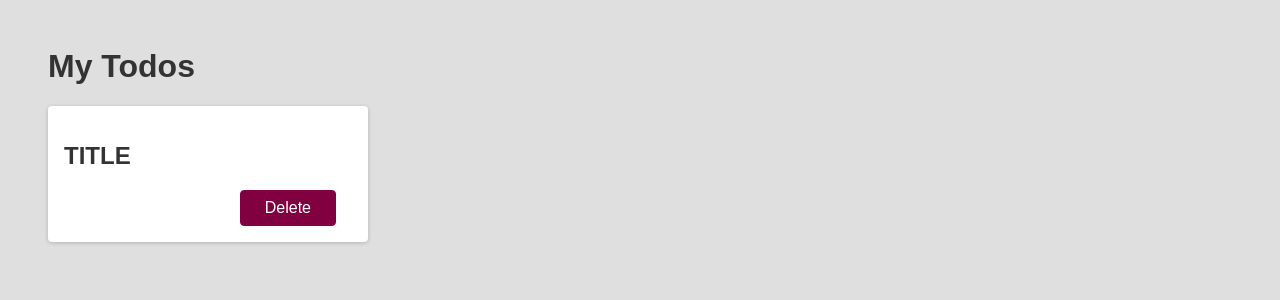
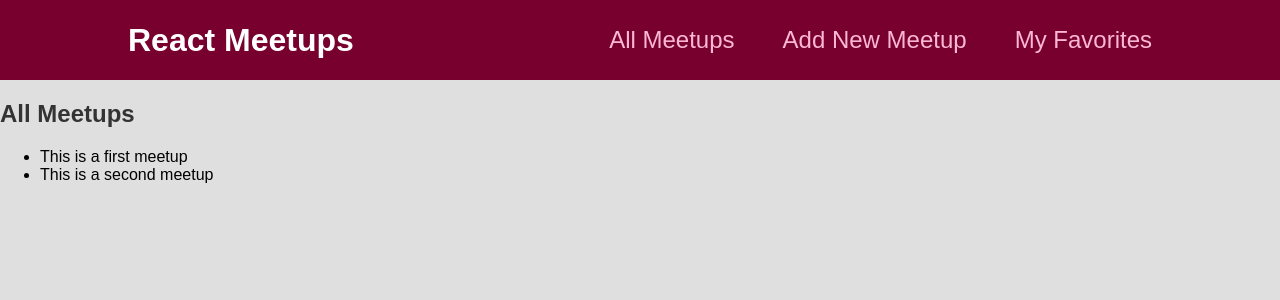
Before and after one commit to TrungH012006/react-practice, a React (Create React App) app in the folder my-react/react-course-p2/: page / in a window 1280 px wide. Shown: the top 300 px of the page. Built offline with nearby package versions, Linux system fonts and the light colour scheme.

Commit message:
Continue work with modules

```diff
--- a/my-react/react-course-p2/src/App.js
+++ b/my-react/react-course-p2/src/App.js
@@ -1,13 +1,22 @@
+import { Route, Routes } from "react-router-dom";
+
+import AllMeetupsPage from "./pages/AllMeetups";
+import NewMeetupPage from "./pages/NewMeetup";
+import FavoritesPage from "./pages/Favorites";
+import MainNavigation from "./components/layout/MainNavigation"
+
 function App() {
+  // localhost:3000/favorites
+  // my-page.com/favorites
   return (
     <div>
-      <h1>My Todos</h1>
-      <div className='card'>
-        <h2>TITLE</h2>
-        <div className='actions'>
-          <button className='btn'>Delete</button>
-        </div>
-      </div>
+      <MainNavigation />
+      <Routes>
+        {/* Default Route */}
+        <Route path="/" element={<AllMeetupsPage />} />
+        <Route path="/new-meetup" element={<NewMeetupPage />} />
+        <Route path="/favorites" element={<FavoritesPage />} />
+      </Routes>
     </div>
   );
 }
--- /dev/null
+++ b/my-react/react-course-p2/src/components/layout/MainNavigation.js
@@ -0,0 +1,26 @@
+import { Link } from 'react-router-dom'
+
+import classes from './MainNavigation.module.css';
+
+function MainNavigation() {
+  return (
+    <header className={classes.header}>
+      <div className={classes.logo}>React Meetups</div>
+      <nav>
+        <ul>
+          <li>
+            <Link to='/'>All Meetups</Link>
+          </li>
+          <li>
+            <Link to='/new-meetup'>Add New Meetup </Link>
+          </li>
+          <li>
+            <Link to='/favorites'>My Favorites</Link>
+          </li>
+        </ul>
+      </nav>
+    </header>
+  );
+}
+
+export default MainNavigation;
--- /dev/null
+++ b/my-react/react-course-p2/src/components/layout/MainNavigation.module.css
@@ -0,0 +1,47 @@
+.header {
+  width: 100%;
+  height: 5rem;
+  display: flex;
+  align-items: center;
+  justify-content: space-between;
+  background-color: #77002e;
+  padding: 0 10%;
+}
+
+.logo {
+  font-size: 2rem;
+  color: white;
+  font-weight: bold;
+}
+
+.header ul {
+  list-style: none;
+  margin: 0;
+  padding: 0;
+  display: flex;
+  align-items: baseline;
+}
+
+.header li {
+  margin-left: 3rem;
+}
+
+.header a {
+  text-decoration: none;
+  font-size: 1.5rem;
+  color: #fcb8d2;
+}
+
+.header a:hover,
+.header a:active,
+.header a.active {
+  color: white;
+}
+
+.badge {
+  background-color: #cc2062;
+  color: white;
+  border-radius: 12px;
+  padding: 0 1rem;
+  margin-left: 0.5rem;
+}
--- a/my-react/react-course-p2/src/index.css
+++ b/my-react/react-course-p2/src/index.css
@@ -4,8 +4,12 @@
 
 body {
   font-family: sans-serif;
+  margin: 0;
+  background-color: #dfdfdf;
+}
+
+main {
   margin: 3rem;
-  background-color: #dfdfdf;
 }
 
 h1, h2 {
--- a/my-react/react-course-p2/src/index.js
+++ b/my-react/react-course-p2/src/index.js
@@ -1,8 +1,13 @@
-import React from 'react';
-import ReactDOM from 'react-dom';
+import React from "react";
+import ReactDOM from "react-dom/client";
+import { BrowserRouter } from "react-router-dom";
 
-import './index.css';
-import App from './App';
+import "./index.css";
+import App from "./App";
 
-const root = ReactDOM.createRoot(document.getElementById('root'));
-root.render(<App />);
+const root = ReactDOM.createRoot(document.getElementById("root"));
+root.render(
+  <BrowserRouter>
+    <App />
+  </BrowserRouter>
+);
--- /dev/null
+++ b/my-react/react-course-p2/src/pages/AllMeetups.js
@@ -0,0 +1,35 @@
+const DUMMY_DATA = [
+  {
+    id: "m1",
+    title: "This is a first meetup",
+    image:
+      "https://upload.wikimedia.org/wikipedia/commons/thumb/d/d3/Stadtbild_M%C3%BCnchen.jpg/2560px-Stadtbild_M%C3%BCnchen.jpg",
+    address: "Meetupstreet 5, 12345 Meetup City",
+    description:
+      "This is a first, amazing meetup which you definitely should not miss. It will be a lot of fun!",
+  },
+  {
+    id: "m2",
+    title: "This is a second meetup",
+    image:
+      "https://upload.wikimedia.org/wikipedia/commons/thumb/d/d3/Stadtbild_M%C3%BCnchen.jpg/2560px-Stadtbild_M%C3%BCnchen.jpg",
+    address: "Meetupstreet 5, 12345 Meetup City",
+    description:
+      "This is a first, amazing meetup which you definitely should not miss. It will be a lot of fun!",
+  },
+];
+
+function AllMeetupsPage() {
+  return (
+    <section>
+      <h1>All Meetups</h1>
+      <ul>
+        {DUMMY_DATA.map((meetup) => {
+          return <li key={meetup.id}>{meetup.title}</li>;
+        })}
+      </ul>
+    </section>
+  );
+}
+
+export default AllMeetupsPage;
--- /dev/null
+++ b/my-react/react-course-p2/src/pages/Favorites.js
@@ -0,0 +1,5 @@
+function FavoritesPage() {
+  return <div>Favorites Page</div>;
+}
+
+export default FavoritesPage;
--- /dev/null
+++ b/my-react/react-course-p2/src/pages/NewMeetup.js
@@ -0,0 +1,5 @@
+function NewMeetupPage() {
+  return <div>New Meetup Page</div>;
+}
+
+export default NewMeetupPage;
```
Also changed, not shown: my-react/react-course-p2/src/components/meetups/MeetupItem.js (added, +17 -0 lines), my-react/react-course-p2/src/components/meetups/MeetupList.js (added).
